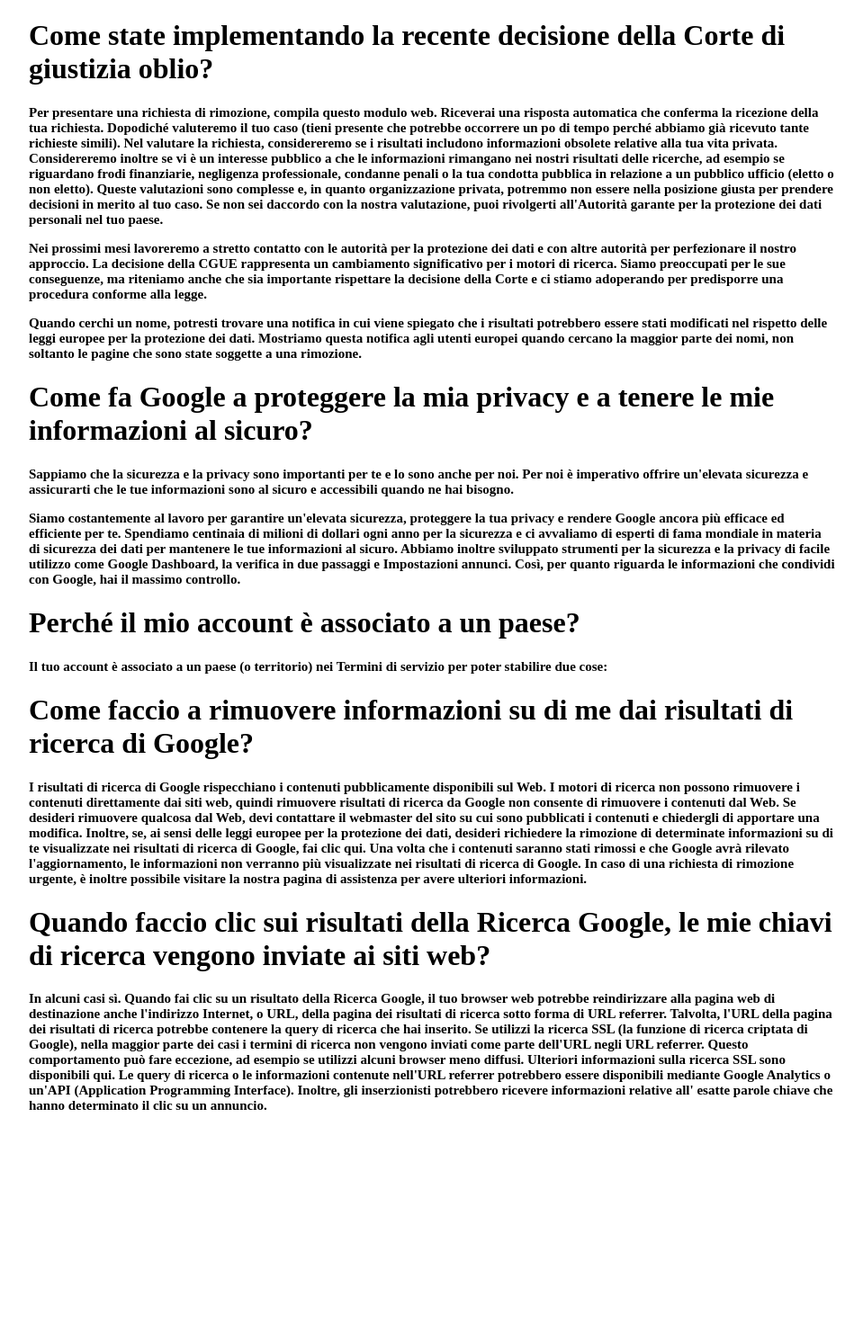
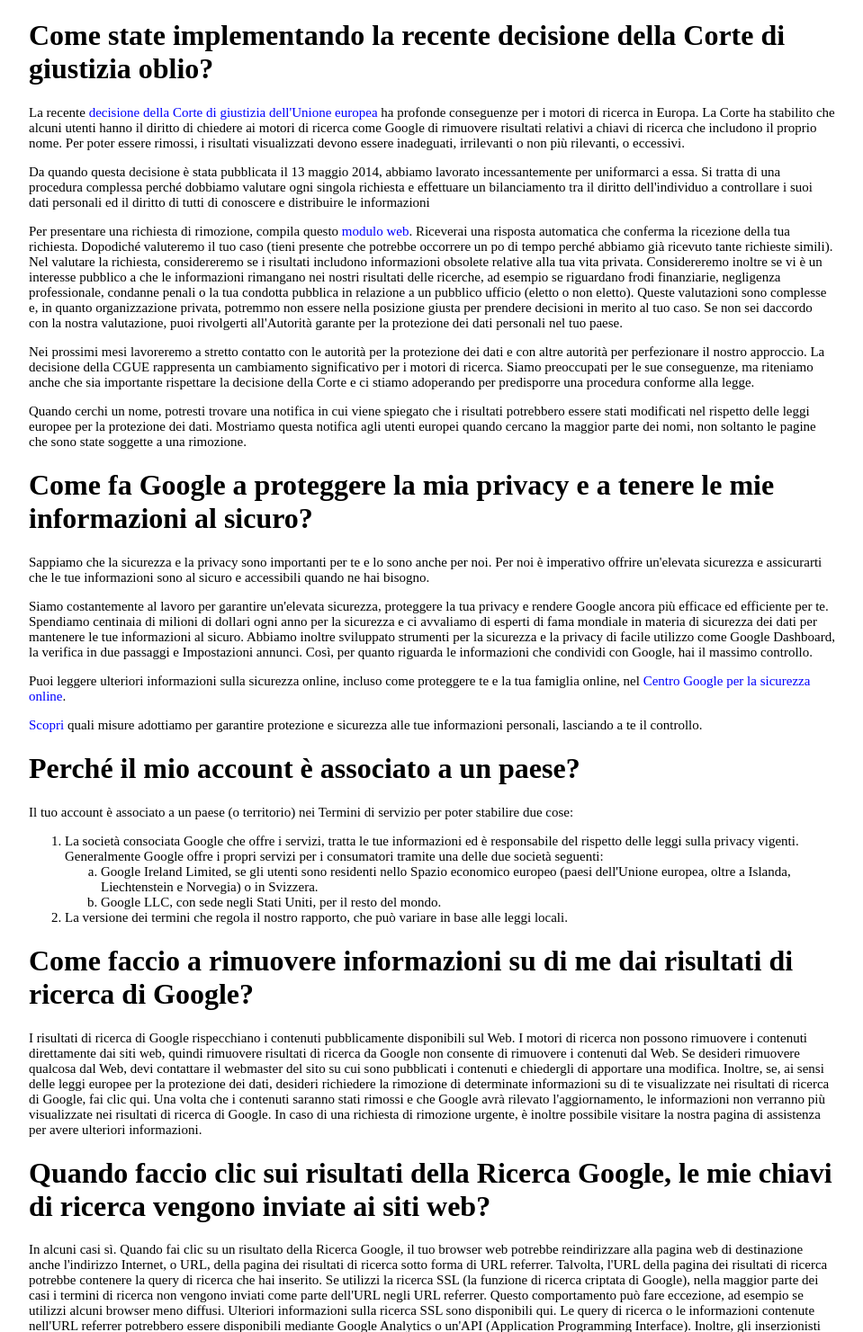
Before and after one commit to Jacopofede89/php-google-faq, a PHP site: page / in a window 1280 px wide. Shown: the top 1481 px of the page at 90% size, without its empty margins (160-1119 px from the left). Before the commit the page ends 1234 px from the top, so only its background shows below. Run offline with PHP 8.4, Linux system fonts and the light colour scheme.

Commit message:
Finale Exercise

```diff
--- a/index.php
+++ b/index.php
@@ -4,33 +4,57 @@
     <meta charset="UTF-8">
     <meta http-equiv="X-UA-Compatible" content="IE=edge">
     <meta name="viewport" content="width=device-width, initial-scale=1.0">
-    <title>Snack_3</title>
+    <title>Domande frequenti Google</title>
     <style>
         body{
             width: 70%;
             margin: auto;
         }
+        span{
+            color:blue;
+
+        }
+        ol{
+            font-size: 15px;
+            font-weight: normal;
+        }
+        li ol li{
+            list-style-type: lower-alpha;
+        }
         p{
             font-size: 15px;
+            font-weight: normal;
         }
     </style>
 </head>
 <body>
     <?php
 
-    $posts = [
+    $questionArreys = [
 
         'Come state implementando la recente decisione della Corte di giustizia oblio?' => [
-            "Per presentare una richiesta di rimozione, compila questo modulo web. Riceverai una risposta automatica che conferma la ricezione della tua richiesta. Dopodiché valuteremo il tuo caso (tieni presente che potrebbe occorrere un po di tempo perché abbiamo già ricevuto tante richieste simili). Nel valutare la richiesta, considereremo se i risultati includono informazioni obsolete relative alla tua vita privata. Considereremo inoltre se vi è un interesse pubblico a che le informazioni rimangano nei nostri risultati delle ricerche, ad esempio se riguardano frodi finanziarie, negligenza professionale, condanne penali o la tua condotta pubblica in relazione a un pubblico ufficio (eletto o non eletto). Queste valutazioni sono complesse e, in quanto organizzazione privata, potremmo non essere nella posizione giusta per prendere decisioni in merito al tuo caso. Se non sei daccordo con la nostra valutazione, puoi rivolgerti all'Autorità garante per la protezione dei dati personali nel tuo paese." ,
+            "La recente <span>decisione della Corte di giustizia dell'Unione europea</span> ha profonde conseguenze per i motori di ricerca in Europa. La Corte ha stabilito che alcuni utenti hanno il diritto di chiedere ai motori di ricerca come Google di rimuovere risultati relativi a chiavi di ricerca che includono il proprio nome. Per poter essere rimossi, i risultati visualizzati devono essere inadeguati, irrilevanti o non più rilevanti, o eccessivi.",
+            "Da quando questa decisione è stata pubblicata il 13 maggio 2014, abbiamo lavorato incessantemente per uniformarci a essa. Si tratta di una procedura complessa perché dobbiamo valutare ogni singola richiesta e effettuare un bilanciamento tra il diritto dell'individuo a controllare i suoi dati personali ed il diritto di tutti di conoscere e distribuire le informazioni",
+            "Per presentare una richiesta di rimozione, compila questo <span>modulo web</span>. Riceverai una risposta automatica che conferma la ricezione della tua richiesta. Dopodiché valuteremo il tuo caso (tieni presente che potrebbe occorrere un po di tempo perché abbiamo già ricevuto tante richieste simili). Nel valutare la richiesta, considereremo se i risultati includono informazioni obsolete relative alla tua vita privata. Considereremo inoltre se vi è un interesse pubblico a che le informazioni rimangano nei nostri risultati delle ricerche, ad esempio se riguardano frodi finanziarie, negligenza professionale, condanne penali o la tua condotta pubblica in relazione a un pubblico ufficio (eletto o non eletto). Queste valutazioni sono complesse e, in quanto organizzazione privata, potremmo non essere nella posizione giusta per prendere decisioni in merito al tuo caso. Se non sei daccordo con la nostra valutazione, puoi rivolgerti all'Autorità garante per la protezione dei dati personali nel tuo paese." ,
             "Nei prossimi mesi lavoreremo a stretto contatto con le autorità per la protezione dei dati e con altre autorità per perfezionare il nostro approccio. La decisione della CGUE rappresenta un cambiamento significativo per i motori di ricerca. Siamo preoccupati per le sue conseguenze, ma riteniamo anche che sia importante rispettare la decisione della Corte e ci stiamo adoperando per predisporre una procedura conforme alla legge.",
             "Quando cerchi un nome, potresti trovare una notifica in cui viene spiegato che i risultati potrebbero essere stati modificati nel rispetto delle leggi europee per la protezione dei dati. Mostriamo questa notifica agli utenti europei quando cercano la maggior parte dei nomi, non soltanto le pagine che sono state soggette a una rimozione."
         ],
         'Come fa Google a proteggere la mia privacy e a tenere le mie informazioni al sicuro?' => [
             "Sappiamo che la sicurezza e la privacy sono importanti per te e lo sono anche per noi. Per noi è imperativo offrire un'elevata sicurezza e assicurarti che le tue informazioni sono al sicuro e accessibili quando ne hai bisogno.",
-            "Siamo costantemente al lavoro per garantire un'elevata sicurezza, proteggere la tua privacy e rendere Google ancora più efficace ed efficiente per te. Spendiamo centinaia di milioni di dollari ogni anno per la sicurezza e ci avvaliamo di esperti di fama mondiale in materia di sicurezza dei dati per mantenere le tue informazioni al sicuro. Abbiamo inoltre sviluppato strumenti per la sicurezza e la privacy di facile utilizzo come Google Dashboard, la verifica in due passaggi e Impostazioni annunci. Così, per quanto riguarda le informazioni che condividi con Google, hai il massimo controllo."
+            "Siamo costantemente al lavoro per garantire un'elevata sicurezza, proteggere la tua privacy e rendere Google ancora più efficace ed efficiente per te. Spendiamo centinaia di milioni di dollari ogni anno per la sicurezza e ci avvaliamo di esperti di fama mondiale in materia di sicurezza dei dati per mantenere le tue informazioni al sicuro. Abbiamo inoltre sviluppato strumenti per la sicurezza e la privacy di facile utilizzo come Google Dashboard, la verifica in due passaggi e Impostazioni annunci. Così, per quanto riguarda le informazioni che condividi con Google, hai il massimo controllo.",
+            "Puoi leggere ulteriori informazioni sulla sicurezza online, incluso come proteggere te e la tua famiglia online, nel <span>Centro Google per la sicurezza online</span>.",
+            "<span>Scopri</span> quali misure adottiamo per garantire protezione e sicurezza alle tue informazioni personali, lasciando a te il controllo."
         ],
         'Perché il mio account è associato a un paese?' => [
            "Il tuo account è associato a un paese (o territorio) nei Termini di servizio per poter stabilire due cose:",
+           "<ol>
+                <li>La società consociata Google che offre i servizi, tratta le tue informazioni ed è responsabile del rispetto delle leggi sulla privacy vigenti. Generalmente Google offre i propri servizi per i consumatori tramite una delle due società seguenti:
+                    <ol><li>Google Ireland Limited, se gli utenti sono residenti nello Spazio economico europeo (paesi dell'Unione europea, oltre a Islanda, Liechtenstein e Norvegia) o in Svizzera.</li>
+                    <li>Google LLC, con sede negli Stati Uniti, per il resto del mondo.</li></ol>
+                </li>
+                <li>La versione dei termini che regola il nostro rapporto, che può variare in base alle leggi locali.</li>
+
+           </ol>"
         ],
         'Come faccio a rimuovere informazioni su di me dai risultati di ricerca di Google?' => [
             "I risultati di ricerca di Google rispecchiano i contenuti pubblicamente disponibili sul Web. I motori di ricerca non possono rimuovere i contenuti direttamente dai siti web, quindi rimuovere risultati di ricerca da Google non consente di rimuovere i contenuti dal Web. Se desideri rimuovere qualcosa dal Web, devi contattare il webmaster del sito su cui sono pubblicati i contenuti e chiedergli di apportare una modifica. Inoltre, se, ai sensi delle leggi europee per la protezione dei dati, desideri richiedere la rimozione di determinate informazioni su di te visualizzate nei risultati di ricerca di Google, fai clic qui. Una volta che i contenuti saranno stati rimossi e che Google avrà rilevato l'aggiornamento, le informazioni non verranno più visualizzate nei risultati di ricerca di Google. In caso di una richiesta di rimozione urgente, è inoltre possibile visitare la nostra pagina di assistenza per avere ulteriori informazioni."
@@ -39,10 +63,10 @@
             "In alcuni casi sì. Quando fai clic su un risultato della Ricerca Google, il tuo browser web potrebbe reindirizzare alla pagina web di destinazione anche l'indirizzo Internet, o URL, della pagina dei risultati di ricerca sotto forma di URL referrer. Talvolta, l'URL della pagina dei risultati di ricerca potrebbe contenere la query di ricerca che hai inserito. Se utilizzi la ricerca SSL (la funzione di ricerca criptata di Google), nella maggior parte dei casi i termini di ricerca non vengono inviati come parte dell'URL negli URL referrer. Questo comportamento può fare eccezione, ad esempio se utilizzi alcuni browser meno diffusi. Ulteriori informazioni sulla ricerca SSL sono disponibili qui. Le query di ricerca o le informazioni contenute nell'URL referrer potrebbero essere disponibili mediante Google Analytics o un'API (Application Programming Interface). Inoltre, gli inserzionisti potrebbero ricevere informazioni relative all' esatte parole chiave che hanno determinato il clic su un annuncio."
         ],
     ];
-    foreach ($posts as $date => $SubPosts) {
-        echo '<h1>' . $date . '<h1/>';
-        foreach ($SubPosts as $post) {
-            echo '<p>' . $post . '<p/>';
+    foreach ($questionArreys as $question => $SubPosts) {
+        echo '<h1>' . $question . '<h1/>';
+        foreach ($SubPosts as $questionArreys) {
+            echo '<p>' . $questionArreys . '<p/>';
         }
     }
     ?>
```
